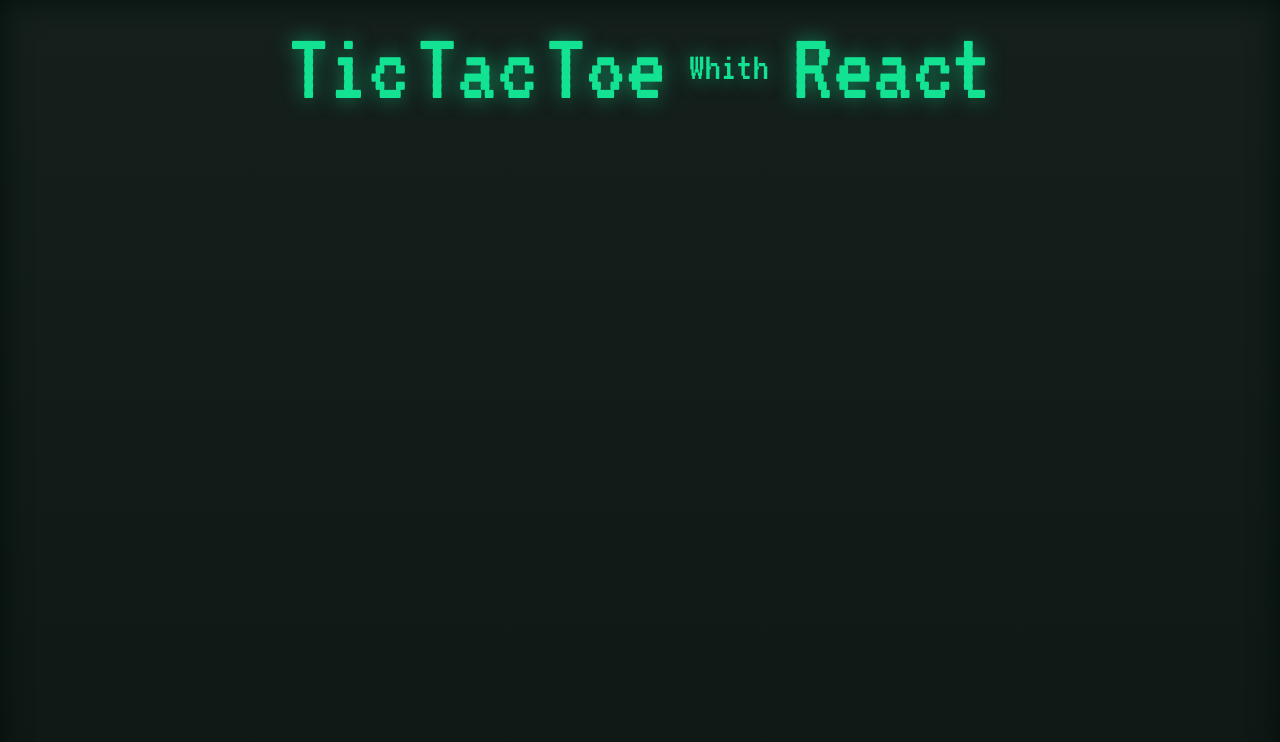
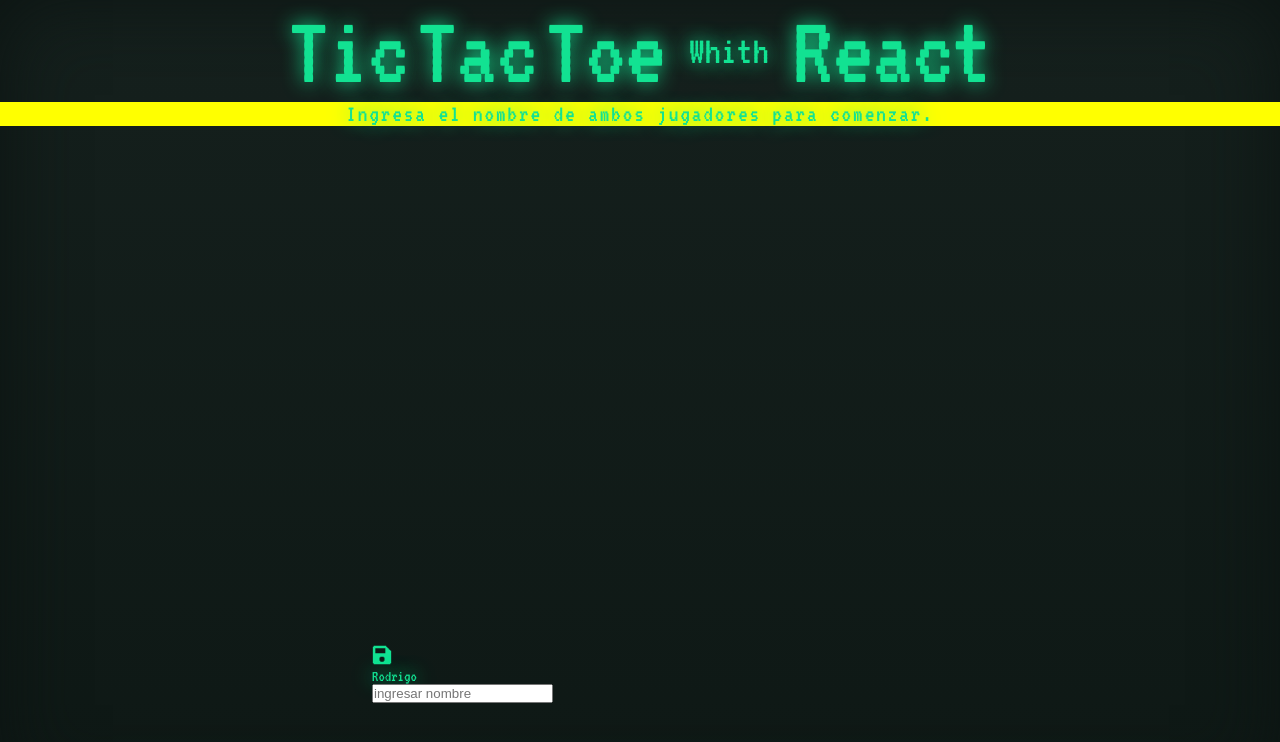
Before and after one commit to roddsolis/react-tic-tac-toe, a React (Vite) app: page / in a window 1280 px wide. Shown: the top 742 px of the page. Built offline with nearby package versions, Linux system fonts and the light colour scheme.

Commit message:
trabaje en la estructura de los componentes y como reciben los datos a traves de props

```diff
--- a/src/App.jsx
+++ b/src/App.jsx
@@ -1,11 +1,17 @@
+import Jugador from "/src/components/Jugador.jsx";
+
 const App = () => {
   return (
     <>
+      {/* este es el titulo del juego */}
       <div className="titleContainer">
         <h1>Tic Tac Toe</h1>
         <h3>Whith</h3>
         <h1>React</h1>
       </div>
+      <h6>Ingresa el nombre de ambos jugadores para comenzar.</h6>
+      <Jugador  nombreJugador="Rodrigo" iconoDeJugador={false}/>
+      <div />
     </>
   );
 };
--- /dev/null
+++ b/src/components/Iconos.jsx
@@ -0,0 +1,28 @@
+const Iconos = ({iconoDeJugador}) => {
+
+    let icons = [
+        [true, <svg xmlns="http://www.w3.org/2000/svg" width="25" height="24" viewBox="0 0 25 24" fill="none">
+        <path d="M2.5 10H3.5V17H2.5V16H1.5V11H2.5V10Z" fill="#12E292"/>
+        <path d="M19.5 7H18.5V6H13.5V3H11.5V6H6.5V7H5.5V8H4.5V18H5.5V19H6.5V20H18.5V19H19.5V18H20.5V8H19.5V7ZM17.5 13H14.5V10H17.5V13ZM13.5 17H11.5V16H13.5V17ZM7.5 16H10.5V17H7.5V16ZM7.5 10H10.5V13H7.5V10ZM14.5 17V16H17.5V17H14.5Z" fill="#12E292"/>
+        <path d="M23.5 11V16H22.5V17H21.5V10H22.5V11H23.5Z" fill="#12E292"/>
+      </svg>],
+
+        [false, <svg xmlns="http://www.w3.org/2000/svg" width="20" height="20" viewBox="0 0 20 20" fill="none"><g clipPath="url(#clip0_9_914)">
+          <path d="M18.3333 5.83331V4.99998H17.4999V4.16665H16.6666V3.33331H15.8333V2.49998H14.9999V1.66665H14.1666V0.833313H1.66659V1.66665H0.833252V18.3333H1.66659V19.1666H18.3333V18.3333H19.1666V5.83331H18.3333ZM7.49992 15.8333V12.5H8.33325V11.6666H11.6666V12.5H12.4999V15.8333H11.6666V16.6666H8.33325V15.8333H7.49992ZM13.3333 8.33331H3.33325V3.33331H13.3333V8.33331Z" fill="#12E292"/></g>
+        <defs><clipPath id="clip0_9_914"><rect width="20" height="20" fill="white"/></clipPath></defs>
+      </svg>]
+    ]
+
+
+  return (
+    <>
+
+    <div className="iconContainer">
+        { icons[0][0] === iconoDeJugador ? icons[0][1]: icons[1][1] }
+    </div>
+    </>
+
+  );
+};
+
+export default Iconos;
--- /dev/null
+++ b/src/components/Jugador.jsx
@@ -0,0 +1,31 @@
+import PropTypes from 'prop-types';
+import Iconos from './Iconos.jsx';
+
+const Jugador = ({nombreJugador, iconoDeJugador}) => {
+  return (
+    <>
+      <div className="jugador1">
+          <div className="rowContainer">
+            <Iconos iconoDeJugador={iconoDeJugador} />
+            <p>{nombreJugador}</p>
+          </div>
+          <div className="rowContainer">
+            <input type="text" placeholder="ingresar nombre"name="nombre" id="nombre" defaultValue=""/>
+          </div>
+
+        </div>
+    </>
+  )
+}
+
+Jugador.defaultProps = {
+    nombreJugador: 'player 1', /* para que defaultProps muestre el valor por defecto, el valor por defecto tienes que ser el mismo que el nombre del prop  */
+    iconoJugador: true
+}
+
+Jugador.propTypes = {
+    nombre : PropTypes.string,
+    icono: PropTypes.bool,
+}
+
+export default Jugador
--- a/src/css/style.css
+++ b/src/css/style.css
@@ -1,5 +1,19 @@
 :root {
   --primary-color: #12e292;
+  --border-color: #1c4535;
+  --surface-color: #142e24;
+  --surface-color-2: #1b3d30;
+  --inactive-color: #1d4636;
+
+  /* gradientes */
+  --gradient-color-1: #15201d;
+  --gradient-color-2: #0e1815;
+
+  --background-gradient: linear-gradient(
+    180deg,
+    var(--gradient-color-1) 0%,
+    var(--gradient-color-2) 100%
+  );
 }
 
 * {
@@ -12,17 +26,18 @@
 #root {
   display: grid;
   grid-template-columns: repeat(12, 1fr);
-  grid-template-rows: 1fr 3fr 1fr 1fr;
+  grid-template-rows: 1fr 10fr 1fr 1fr;
   column-gap: 1em;
   display: grid;
   height: 100vh;
-  background: linear-gradient(180deg, #15201d 0%, #0e1815 100%);
-  box-shadow: 0px 0px 30px 0px #040f0b inset;
+  background: var(--background-gradient);
+  box-shadow: 0px 0px 80px 0px #0c1412 inset;
   font-family: "VT323", monospace;
   color: var(--primary-color);
-  text-shadow: 0px 0px 20px #12e2928e;
+  text-shadow: 0px 0px 20px var(--primary-color);
 }
 
+/* este es el css del titulo */
 .titleContainer {
   grid-column: 1 / 13;
   align-items: center;
@@ -41,3 +56,29 @@
   font-size: 40px;
   font-weight: 500;
 }
+
+/* este es el css del main container */
+
+/* .mainContainer {
+  grid-column: 1 / 13;
+  background-color: aqua;
+} */
+
+h6 {
+  font-size: 24px;
+  font-weight: 500;
+  letter-spacing: 0.08em;
+  background-color: yellow;
+  grid-column: 1 / 13;
+  display: flex;
+  align-items: center;
+  justify-content: center;
+  height: fit-content;
+}
+
+.jugador1{
+
+  grid-column: 4 / 6;
+  grid-row: 1fr;
+  padding: 3em;
+}
```
